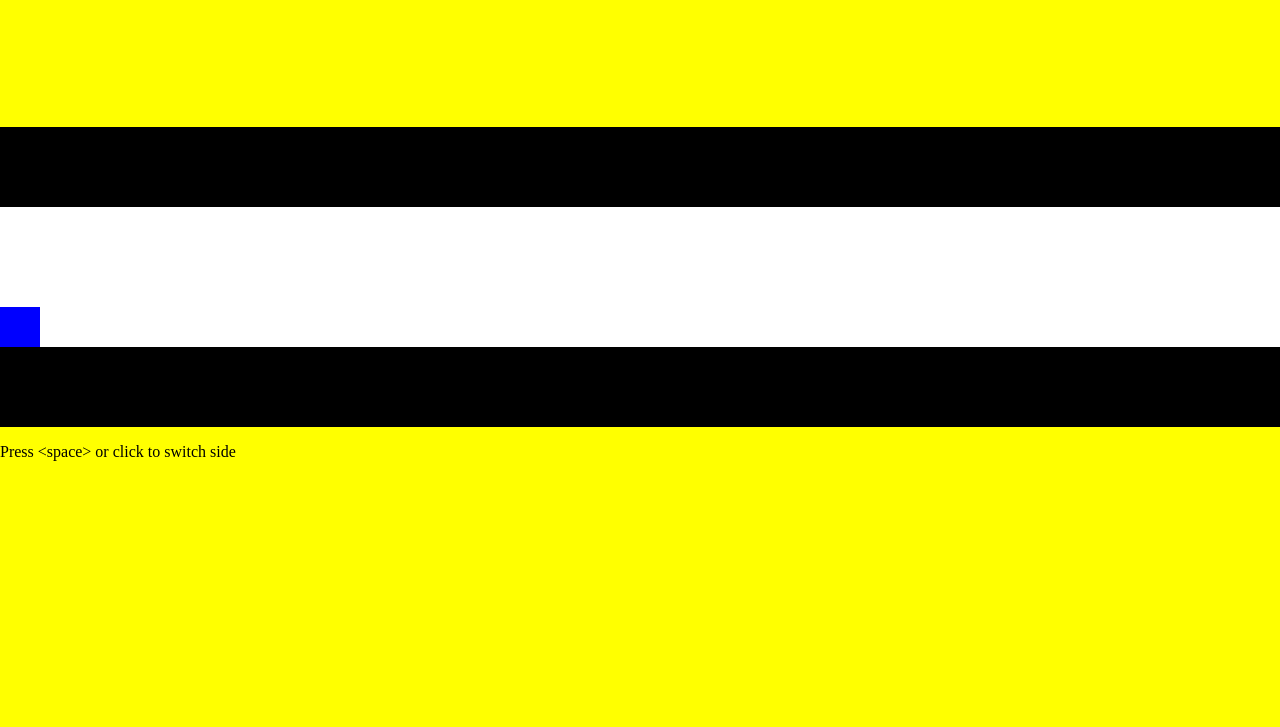
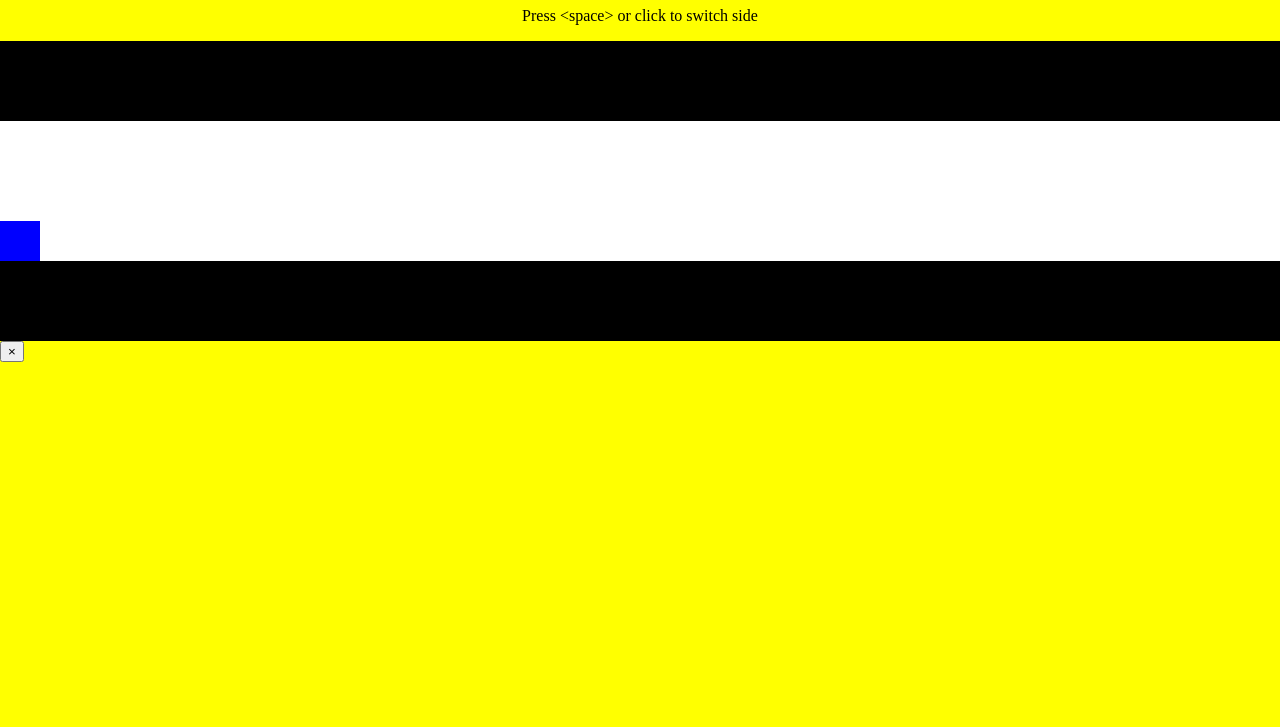
Before and after one commit to deveshwar08/pro-runner, a plain HTML site: page index.html in a window 1280 px wide. Shown: the part 73-800 px from the top of the page. Drawn offline with Linux system fonts and the light colour scheme.

Commit message:
Update index.html

```diff
--- a/index.html
+++ b/index.html
@@ -10,13 +10,21 @@
         <title>Pro Runner</title>
     </head>
     <body onclick="switchSide()">
-        <div id="score-area">
+        <div style="text-align:center;">
+            <h1>ProRunner</h1>
+            <p>Press &lt;space&gt; or click to switch side</p>
+        </div>
+        <div id="game-area"></div>
+        <div id = "score-popup">
+            <div id = "score-popup-header">
+                <button id="close-button" onclick="closePopup()">&times;</button>
+            </div>
+            <div id="score-popup-body">
 
+            </div>
         </div>
-        <div id="game-area">
-
-        </div>
-        <p>Press &lt;space&gt; or click to switch side</p>
+        <div id="score-area"></div>
+        <div id="overlay"></div>
         <script src="js/script.js" type="text/javascript"></script>
     </body>
 </html>
```
